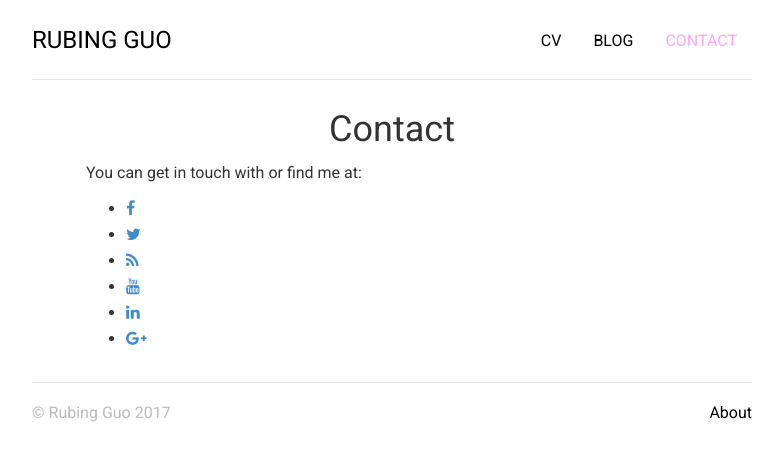
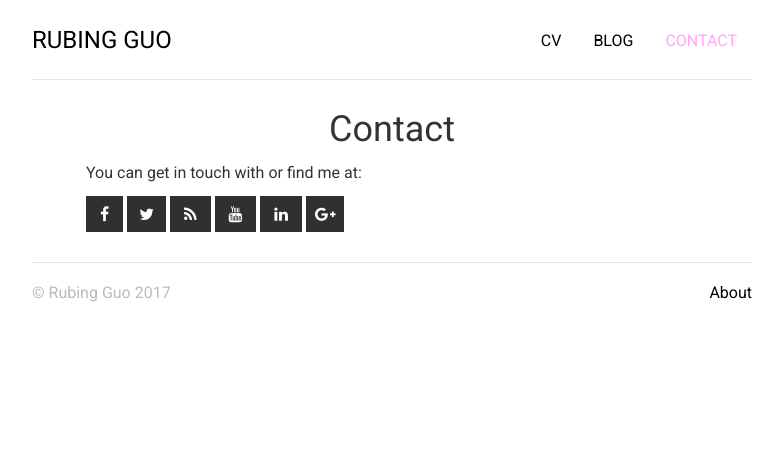
Before and after one commit to flower-joke/peanutshells.github.io, a Jekyll site: the page built from contact/index.html, in a window 1280 px wide. Shown: the top 461 px of the page, without its empty margins (248-1031 px from the left). Built offline with Jekyll 4.4.1, drawn with Linux system fonts in a browser that asks for light colours; nearby versions of some CDN libraries.

Commit message:
Update style.css
social icons

```diff
--- a/css/style.css
+++ b/css/style.css
@@ -20,7 +20,6 @@ a { color: #000000; text-decoration: none; }
 a:hover { color: #ffa6f3; text-decoration: none; }
 .content a { color: #428bca; text-decoration: none; }
 .content a:hover { color: #428bca; text-decoration: underline; }
-
 .nav > li > a:hover, .nav > li > a:focus { text-decoration: none; background: none; }
 .nav-pills > li.active > a, .nav-pills > li.active > a:hover, .nav-pills > li.active > a:focus { color: #ffa6f3; background: none; }
 
@@ -83,7 +82,102 @@ ul.swatch li:first-child { webkit-border-top-left-radius: 9px; -webkit-border-bo
 
 /* Contact */
 iframe {font-family: 'Merriweather', Georgia, Times; font-size: 16px;}
-
+ul {
+    padding:0;
+    list-style: none;
+}
+.footer-social-icons {
+    width: 350px;
+    display:block;
+    margin: 0 auto;
+}
+.social-icon {
+    color: #fff;
+}
+ul.social-icons {
+    margin-top: 10px;
+}
+.social-icons li {
+    vertical-align: top;
+    display: inline;
+    height: 100px;
+}
+.social-icons a {
+    color: #fff;
+    text-decoration: none;
+}
+.fa-facebook {
+    padding:10px 14px;
+    -o-transition:.5s;
+    -ms-transition:.5s;
+    -moz-transition:.5s;
+    -webkit-transition:.5s;
+    transition: .5s;
+    background-color: #322f30;
+}
+.fa-facebook:hover {
+    background-color: #3d5b99;
+}
+.fa-twitter {
+    padding:10px 12px;
+    -o-transition:.5s;
+    -ms-transition:.5s;
+    -moz-transition:.5s;
+    -webkit-transition:.5s;
+    transition: .5s;
+    background-color: #322f30;
+}
+.fa-twitter:hover {
+    background-color: #00aced;
+}
+.fa-rss {
+    padding:10px 14px;
+    -o-transition:.5s;
+    -ms-transition:.5s;
+    -moz-transition:.5s;
+    -webkit-transition:.5s;
+    transition: .5s;
+    background-color: #322f30;
+}
+.fa-rss:hover {
+    background-color: #eb8231;
+}
+.fa-youtube {
+    padding:10px 14px;
+    -o-transition:.5s;
+    -ms-transition:.5s;
+    -moz-transition:.5s;
+    -webkit-transition:.5s;
+    transition: .5s;
+    background-color: #322f30;
+}
+.fa-youtube:hover {
+    background-color: #e64a41;
+}
+.fa-linkedin {
+    padding:10px 14px;
+    -o-transition:.5s;
+    -ms-transition:.5s;
+    -moz-transition:.5s;
+    -webkit-transition:.5s;
+    transition: .5s;
+    background-color: #322f30;
+}
+.fa-linkedin:hover {
+    background-color: #0073a4;
+}
+.fa-google-plus {
+    padding:10px 9px;
+    -o-transition:.5s;
+    -ms-transition:.5s;
+    -moz-transition:.5s;
+    -webkit-transition:.5s;
+    transition: .5s;
+    background-color: #322f30;
+}
+.fa-google-plus:hover {
+    background-color: #e25714;
+}
 /* About */
 .about ul.list-unstyled li { line-height: 30px; text-indent: -30px; margin-left: 30px;}
 
```
